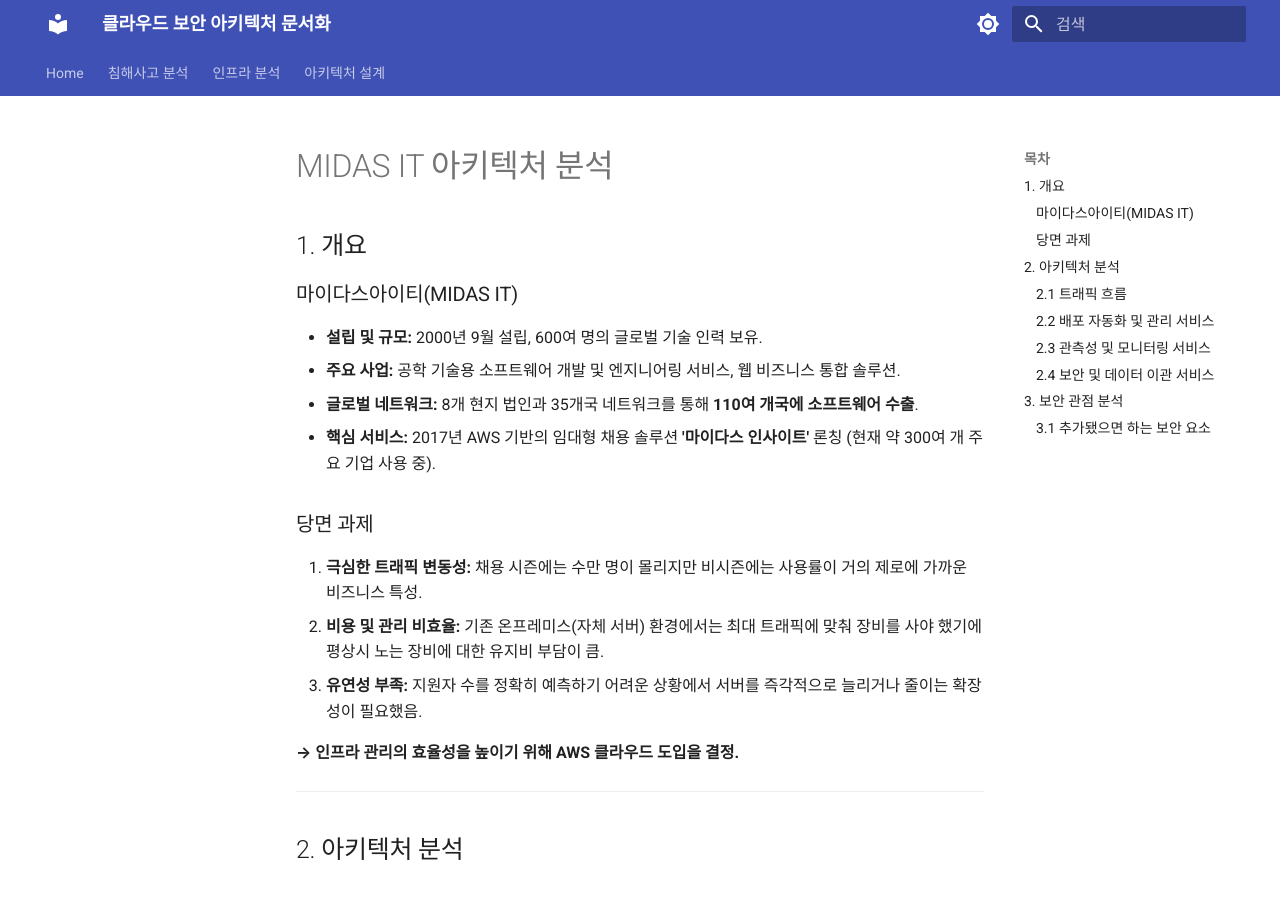
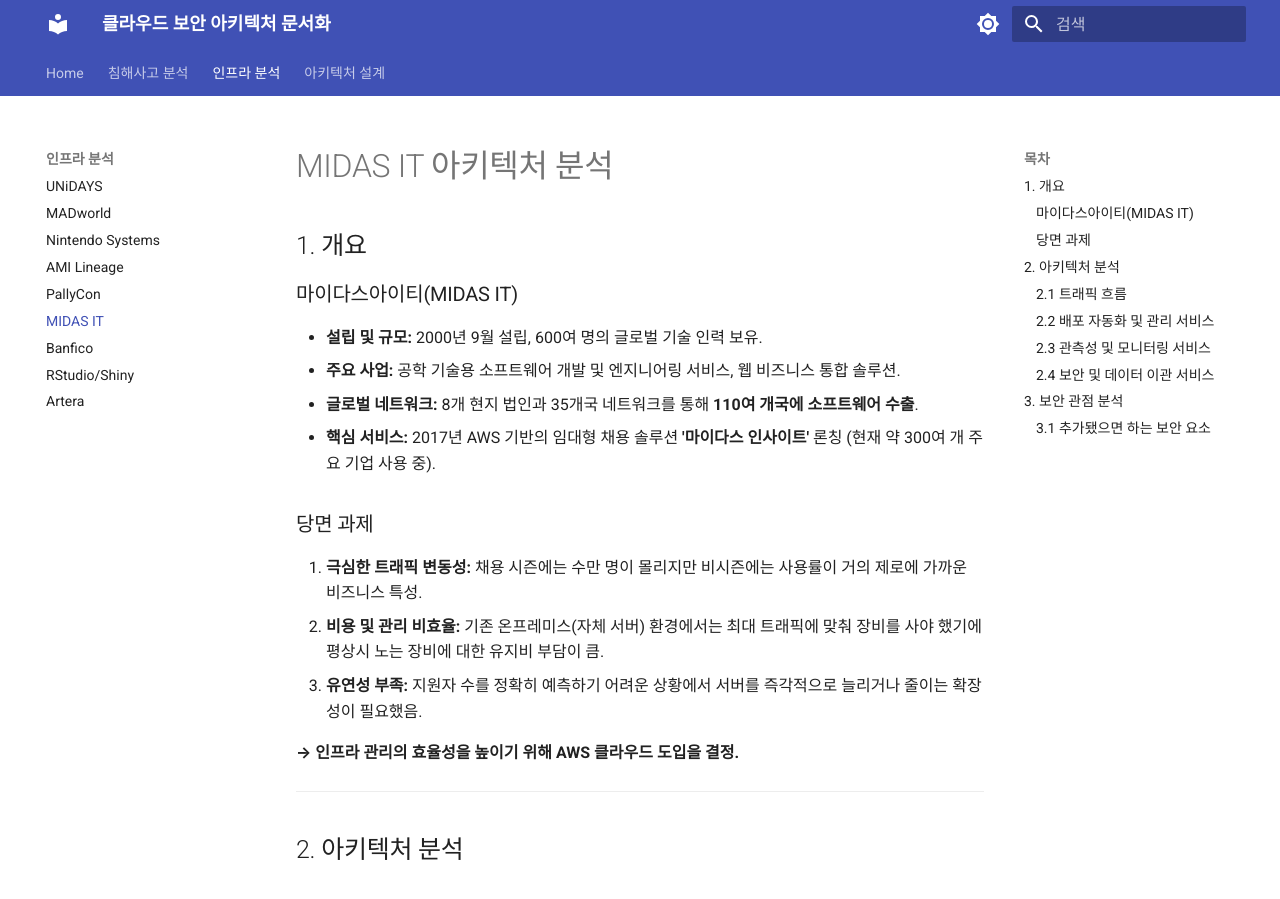
Before and after one commit to UniteLiveDisperseDie/secure-cloud-architecture-docs, an MkDocs documentation site: the page built from docs/02-infra/analysis-midasit.md, in a window 1280 px wide and 900 px high. Built offline with MkDocs 1.6.1 and Material for MkDocs 9.7.7, drawn with Linux system fonts in a browser that asks for light colours.

Commit message:
docs: 인프라 분석 nav 추가

```diff
--- a/mkdocs.yml
+++ b/mkdocs.yml
@@ -40,6 +40,11 @@
       - "MADworld": 02-infra/analysis-madworld.md
       - "Nintendo Systems": 02-infra/analysis-nintendosystem.md
       - "AMI Lineage": 02-infra/analysis-AmiLineage.md
+      - "PallyCon": 02-infra/analysis-pallycon.md
+      - "MIDAS IT": 02-infra/analysis-midasit.md
+      - "Banfico": 02-infra/analysis-banfico.md
+      - "RStudio/Shiny": 02-infra/analysis-rstudio_shiny.md
+      - "Artera": 02-infra/analysis-artera.md
   - 아키텍처 설계:
       - "바이브코딩 아키텍처 설계": 03-architecture/01-hobby.md
       - "소규모 아키텍처 설계": 03-architecture/02-startup.md
```
